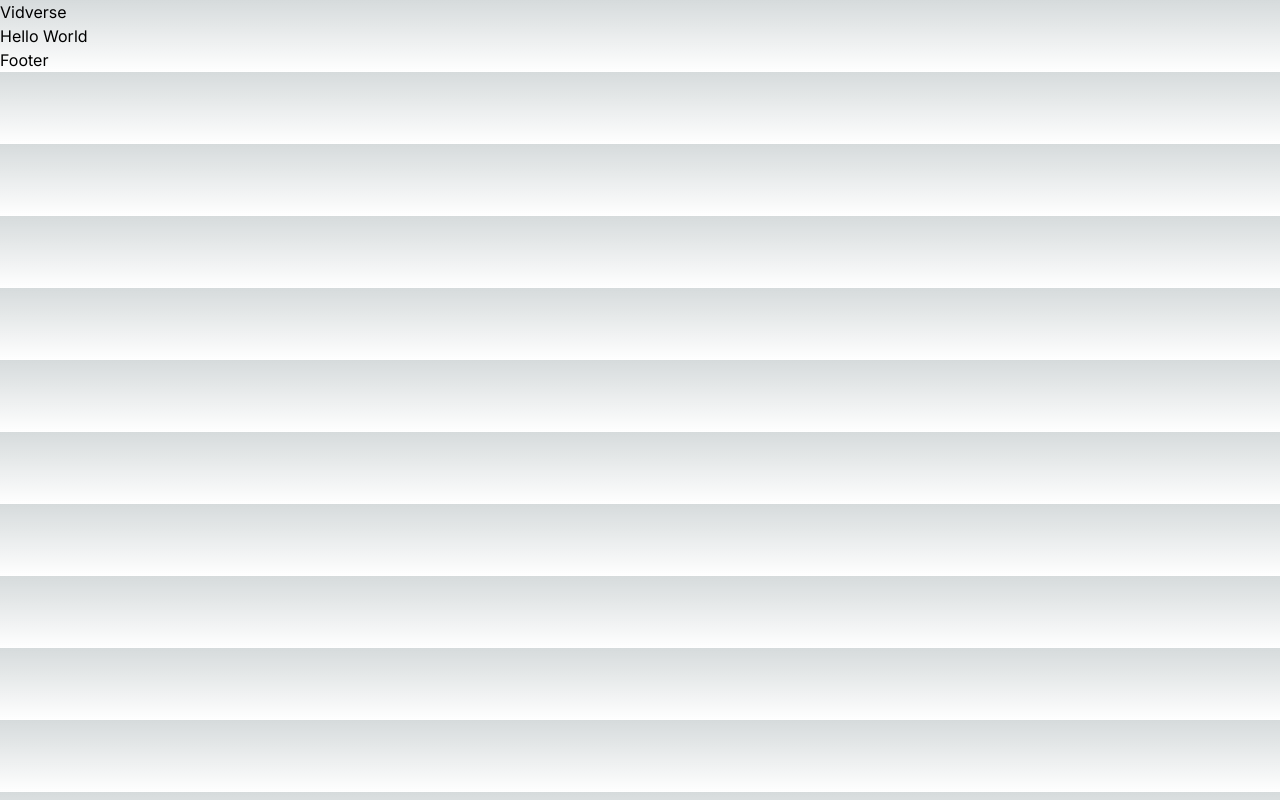
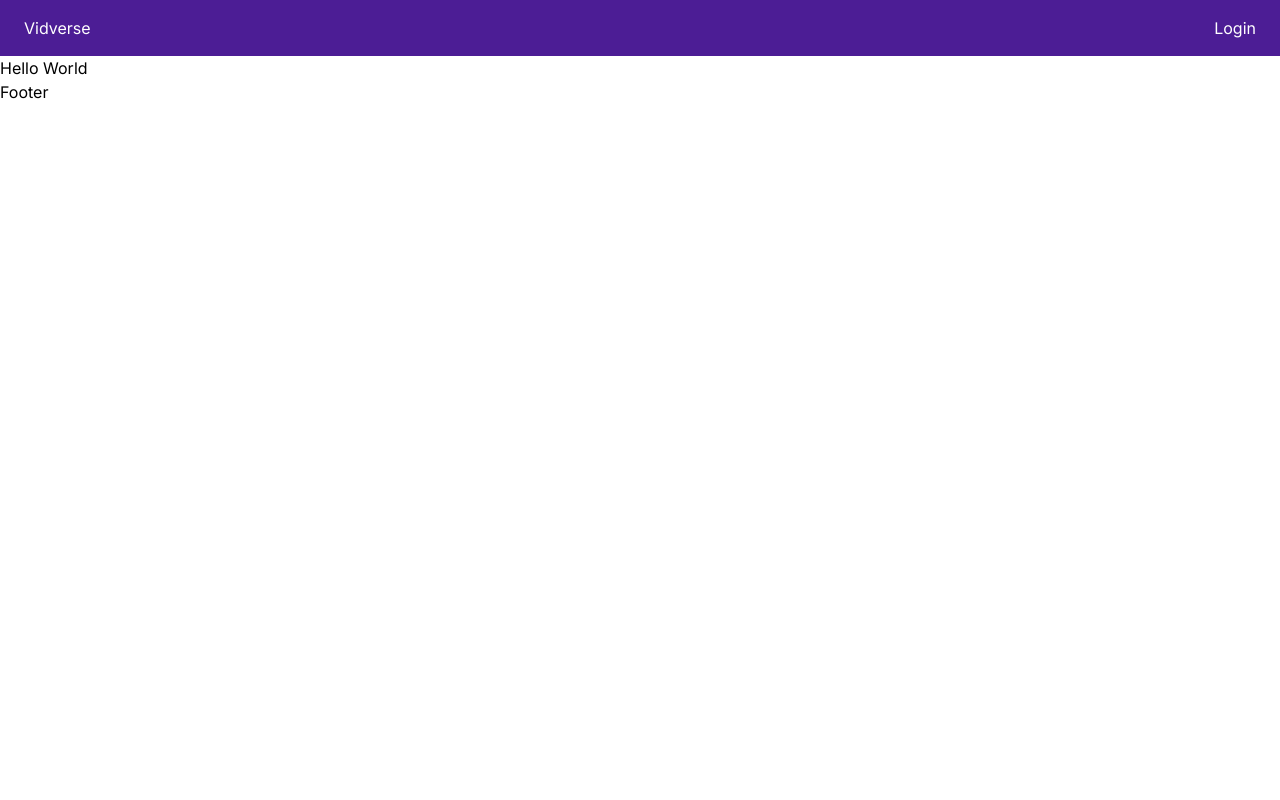
Before and after one commit to raihan2bd/vidverse-client, a Next.js app: page / in a window 1280 px wide. Built offline with nearby package versions, Linux system fonts and the light colour scheme.

Commit message:
Add basic header with css

```diff
--- a/src/app/globals.css
+++ b/src/app/globals.css
@@ -2,26 +2,22 @@
 @tailwind components;
 @tailwind utilities;
 
-:root {
-  --foreground-rgb: 0, 0, 0;
-  --background-start-rgb: 214, 219, 220;
-  --background-end-rgb: 255, 255, 255;
+@import url('https://fonts.googleapis.com/css2?family=Lato:ital,wght@0,300;0,400;0,700;0,900;1,300;1,400;1,700&display=swap');
+
+* {
+  margin: 0;
+  padding: 0;
+  box-sizing: border-box;
 }
 
-@media (prefers-color-scheme: dark) {
-  :root {
-    --foreground-rgb: 255, 255, 255;
-    --background-start-rgb: 0, 0, 0;
-    --background-end-rgb: 0, 0, 0;
-  }
+html, body {
+  font-family: 'Lato', sans-serif;
 }
 
-body {
-  color: rgb(var(--foreground-rgb));
-  background: linear-gradient(
-      to bottom,
-      transparent,
-      rgb(var(--background-end-rgb))
-    )
-    rgb(var(--background-start-rgb));
+button {
+  transition: 0.2s ease-in-out;
 }
+
+button:active, button:hover {
+  transform: translateY(-2px);
+}
--- a/src/components/Layout/Header.tsx
+++ b/src/components/Layout/Header.tsx
@@ -1,7 +1,19 @@
 "use client"
+import Link from "next/link";
 
 const Header = () => {
-  return<h1>Vidverse</h1>
+  return (
+    <header className="flex flex-row justify-between gap-1 p-4 md:px-6 bg-violet-900 text-white items-center">
+      <div className=""><Link href="/">Vidverse</Link></div>
+      <nav>
+        <ul>
+          <li>
+            <Link href="/login">Login</Link>
+          </li>
+        </ul>
+      </nav>
+    </header>
+  )
 }
 
 export default Header;
```
